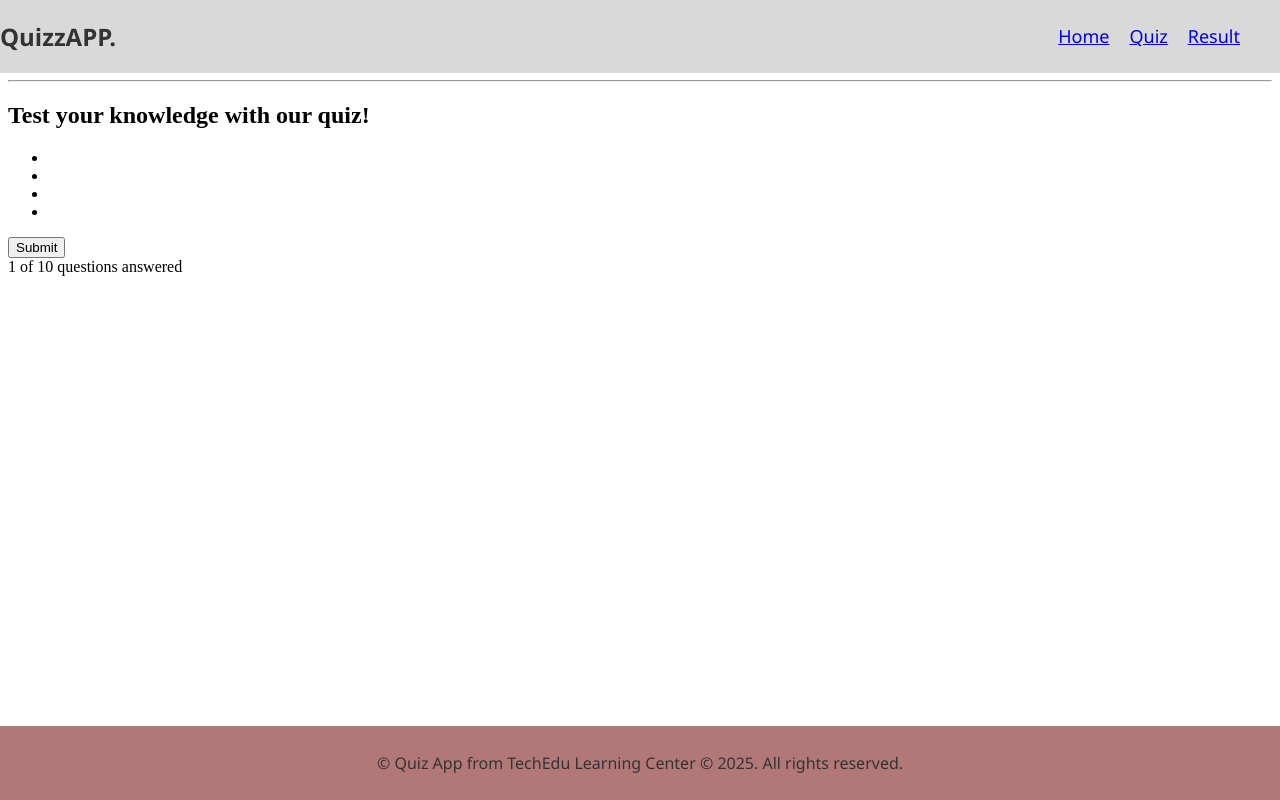
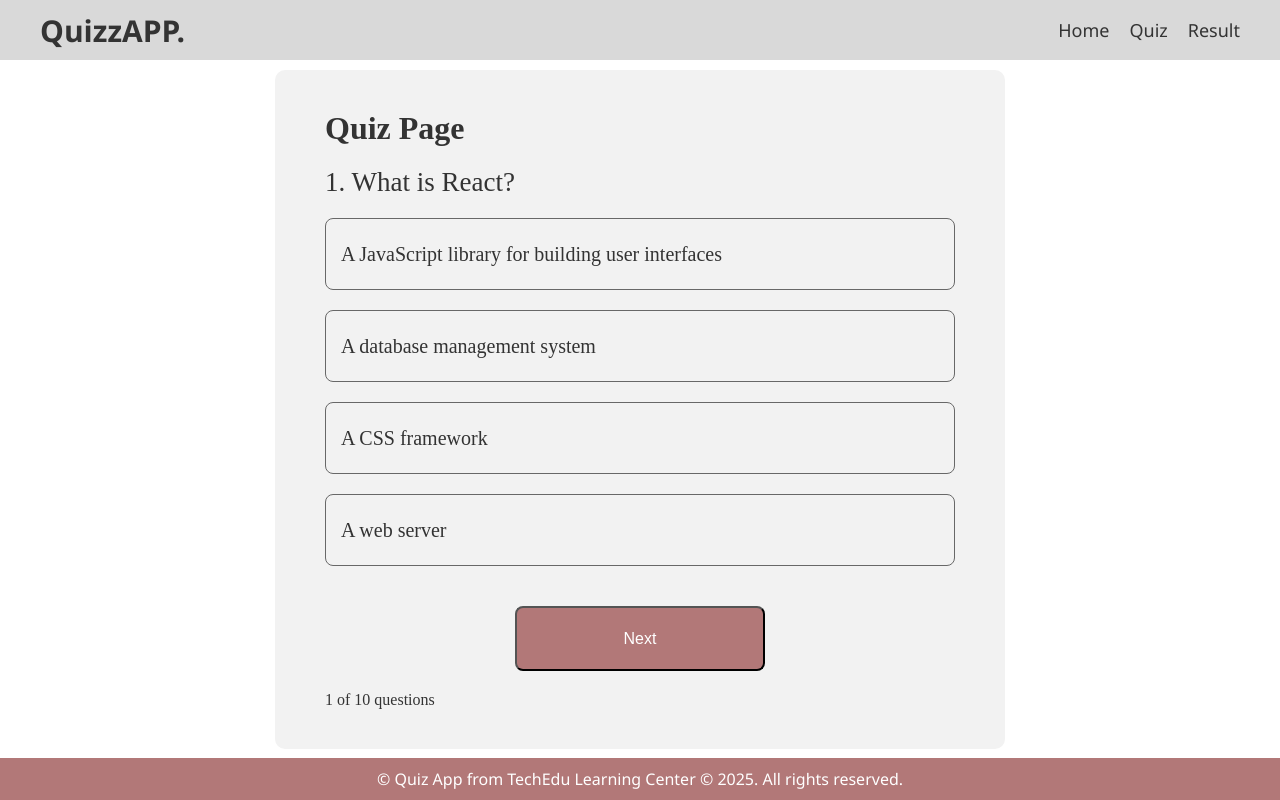
Before and after one commit to Sam21ir/quizzapp, a React (Create React App) app: page /quiz in a window 1280 px wide. Built offline with nearby package versions, Linux system fonts and the light colour scheme.

Commit message:
version 1

```diff
--- a/src/App.css
+++ b/src/App.css
@@ -1,3 +1,12 @@
+* {
+  margin: 0;
+  padding: 0;
+}
+
+body {
+  /* background-image: linear-gradient(#d9d9d9, #B27878); */
+}
+
 .stylenavbar {
   /* text-align: center; */
   background-color: #D9D9D9;
@@ -13,12 +22,14 @@
   right: 0;
   z-index: 1000;
   width: 100%;
+  height: 60px;
 }
-
-.logo {
+.stylenavbar h1 {
   margin-left: 40px;
-  font-size: xx-large;
+  display: flex;
+  font-size: 30px;
   font-weight: bold;
+  align-items: center;
 }
 
 .liststyle {
@@ -30,18 +41,14 @@
   font-size: large;
 }
 
-.stylefooter {
-  text-align: center;
-  background-color: #B27878;
-  padding: 10px 0;
-  font-family: 'Segoe UI', Tahoma, Geneva, Verdana, sans-serif;
+.liststyle li a {
+  text-decoration: none;
   color: #333;
-  position: fixed;
-  bottom: 0;
-  left: 0;
-  right: 0;
-  z-index: 1000;
-  width: 100%;
+  font-weight: 500;
+}
+
+.liststyle li a:hover {
+  color: #B27878;
 }
 
 .homestyle  {
@@ -52,15 +59,86 @@
   color: #333;
 }
 
-.btnhome {
+.homestyle button {
   background-color: #B27878;
-  color: white;
+  /* color: white; */
   padding: 10px 20px;
   border: none;
   border-radius: 5px;
   cursor: pointer;
   font-size: 16px;
+  color: white;
+  margin-top: 30px;
 }
+
+.homestyle button a {
+  text-decoration: none;
+  color: white;
+}
+.homestyle button:hover {
+  background-color: #9c5f5f;
+}
+
+.cardquestions {
+  background-color: #F2F2F2;
+  padding: 40px 50px;
+  margin: auto;
+  margin-top: 70px;
+  border-radius: 10px;
+  color: #333;
+  display: flex;
+  flex-direction: column;
+  gap: 20px;
+  width: 630px;
+}
+
+/* .cardquestions hr {
+  height: 2px;
+  border: none;
+  background-color: #B27878;
+} */
+
+.cardquestions h2 {
+  font-size: 27px;
+  font-weight: 500;
+}
+
+.cardquestions ul li{
+  display: flex;
+  align-items: center;
+  height: 70px;
+  padding-left: 15px;
+  border: 1px solid #686868;
+  border-radius: 8px;
+  margin-bottom: 20px;
+  font-size: 20px;
+  cursor: pointer;
+}
+
+.cardquestions button {
+  background-color: #B27878;
+  color: white;
+  border-radius: 8px;
+  cursor: pointer;
+  font-size: 16px;
+  align-self: center;
+  margin: auto;
+  width: 250px;
+  height: 65px;
+  font-weight: 500;
+}
+
+.cardquestions .correct {
+  background: #dffff2;
+  border-color: #00d397;
+}
+
+.cardquestions .wrong {
+  background: #ffebeb;
+  border-color: #ff4a4a;
+}
+
+
 
 .resultstyle {
   padding: 150px;
@@ -69,3 +147,17 @@
   font-family: 'Segoe UI', Tahoma, Geneva, Verdana, sans-serif;
   color: #333;
 }
+
+.stylefooter {
+  text-align: center;
+  background-color: #B27878;
+  padding: 10px 0;
+  font-family: 'Segoe UI', Tahoma, Geneva, Verdana, sans-serif;
+  color: #fff;
+  position: fixed;
+  bottom: 0;
+  left: 0;
+  right: 0;
+  z-index: 1000;
+  width: 100%;
+}
--- a/src/pages/Home.jsx
+++ b/src/pages/Home.jsx
@@ -3,7 +3,7 @@ function Home() {
     <div className="homestyle">
       <h1>QuizzAPP.</h1>
       <h2>Testez vos connaissances en React.js !</h2>
-      <button className="btnhome"><a href="/quiz">Commencer le Quiz</a></button>
+      <button><a href="/quiz">Commencer le Quiz</a></button>
     </div>
   );
 }
--- a/src/pages/Quiz.jsx
+++ b/src/pages/Quiz.jsx
@@ -1,21 +1,101 @@
-import React from 'react';
+import React, { useRef } from 'react';
+import { useState } from 'react';
+import { useNavigate } from 'react-router-dom'; // Add this import
+import { data } from '../data/questions';
 
 const Quiz = () => {
+  const navigate = useNavigate(); // Add this hook
+
+  let [index, setIndex] = useState(0);
+  let [question, setQuestion] = useState(data[index]);
+  let [lock, setLock] = useState(false);
+  let [score, setScore] = useState(0);
+
+  let option1 = useRef(null);
+  let option2 = useRef(null);
+  let option3 = useRef(null);
+  let option4 = useRef(null);
+  let option_array = [option1, option2, option3, option4];
+
+  const checkAns = (e, ans) => {
+    if (lock === false) {
+      if (question.ans === ans) {
+        e.target.classList.add("correct");
+        setLock(true);
+        setScore(prev => prev + 1);
+      } else {
+        e.target.classList.add("wrong");
+        setLock(true);
+      }
+    }
+  }
+
+  const next = () => {
+    if (lock === true) {
+      // Check if this is the last question
+      if (index === data.length - 1) {
+        // Navigate to result page with the score
+        navigate('/result', {
+          state: {
+            score: score + (question.ans === getSelectedAnswer() ? 1 : 0),
+            totalQuestions: data.length
+          }
+        });
+      } else {
+        // Move to next question
+        setIndex(index + 1);
+        setQuestion(data[index + 1]);
+        setLock(false);
+        option_array.forEach((option) => {
+          option.current.classList.remove("correct");
+          option.current.classList.remove("wrong");
+        });
+      }
+    }
+  }
+
+  // Helper function to get selected answer (optional, for accuracy)
+  const getSelectedAnswer = () => {
+    for (let i = 0; i < option_array.length; i++) {
+      if (option_array[i].current.classList.contains("correct") ||
+          option_array[i].current.classList.contains("wrong")) {
+        return i + 1;
+      }
+    }
+    return null;
+  }
+
+  const reset = () => {
+    setIndex(0);
+    setQuestion(data[0]);
+    setLock(false);
+    setScore(0);
+    option_array.forEach((option) => {
+      option.current.classList.remove("correct");
+      option.current.classList.remove("wrong");
+    });
+  }
+
   return (
-    <div className='container'>
-      <h1>Quiz Page</h1>
-      <hr />
-      <h2>Test your knowledge with our quiz!</h2>
-      <ul>
-        <li></li>
-        <li></li>
-        <li></li>
-        <li></li>
-      </ul>
-      <button>Submit</button>
-      <div>1 of 10 questions answered</div>
+    <div>
+      <div className='cardquestions'>
+        <h1>Quiz Page</h1>
+        <h2>{index + 1}. {question.question}</h2>
+        <ul>
+          <li ref={option1} onClick={(e) => { checkAns(e, 1); }}>{question.option1}</li>
+          <li ref={option2} onClick={(e) => { checkAns(e, 2); }}>{question.option2}</li>
+          <li ref={option3} onClick={(e) => { checkAns(e, 3); }}>{question.option3}</li>
+          <li ref={option4} onClick={(e) => { checkAns(e, 4); }}>{question.option4}</li>
+        </ul>
+        <button onClick={next}>
+          {index === data.length - 1 ? 'Finish' : 'Next'}
+        </button>
+        <div className='index'>
+          {index + 1} of {data.length} questions
+        </div>
+      </div>
     </div>
   );
-}
+};
 
 export default Quiz;
--- a/src/pages/Result.jsx
+++ b/src/pages/Result.jsx
@@ -1,9 +1,52 @@
 import React from 'react';
+import { useLocation, useNavigate } from 'react-router-dom';
 
 const Result = () => {
+  const location = useLocation();
+  const navigate = useNavigate();
+
+  // Get the score from navigation state
+  const score = location.state?.score || 0;
+  const totalQuestions = location.state?.totalQuestions || 0;
+
+  // Calculate percentage
+  const percentage = totalQuestions > 0 ? Math.round((score / totalQuestions) * 100) : 0;
+
+  // Determine pass/fail message
+  const getMessage = () => {
+    if (percentage >= 80) return "Excellent!";
+    if (percentage >= 60) return "Good job!";
+    if (percentage >= 40) return "Not bad!";
+    return "Keep practicing!";
+  };
+
+  const handleRetake = () => {
+    navigate('/quiz');
+  };
+
+  const handleGoHome = () => {
+    navigate('/');
+  };
+
   return (
     <div className="resultstyle">
-      <h1>Result Page</h1>
+      <h1>Quiz Results</h1>
+      <div className="score-container">
+        <h2>{getMessage()}</h2>
+        <div className="score-display">
+          <p className="score-text">Your Score</p>
+          <p className="score-number">{score} / {totalQuestions}</p>
+          <p className="percentage">{percentage}%</p>
+        </div>
+        <div className="button-group">
+          <button onClick={handleRetake} className="retake-btn">
+            Retake Quiz
+          </button>
+          <button onClick={handleGoHome} className="home-btn">
+            Go Home
+          </button>
+        </div>
+      </div>
     </div>
   );
 }
```
